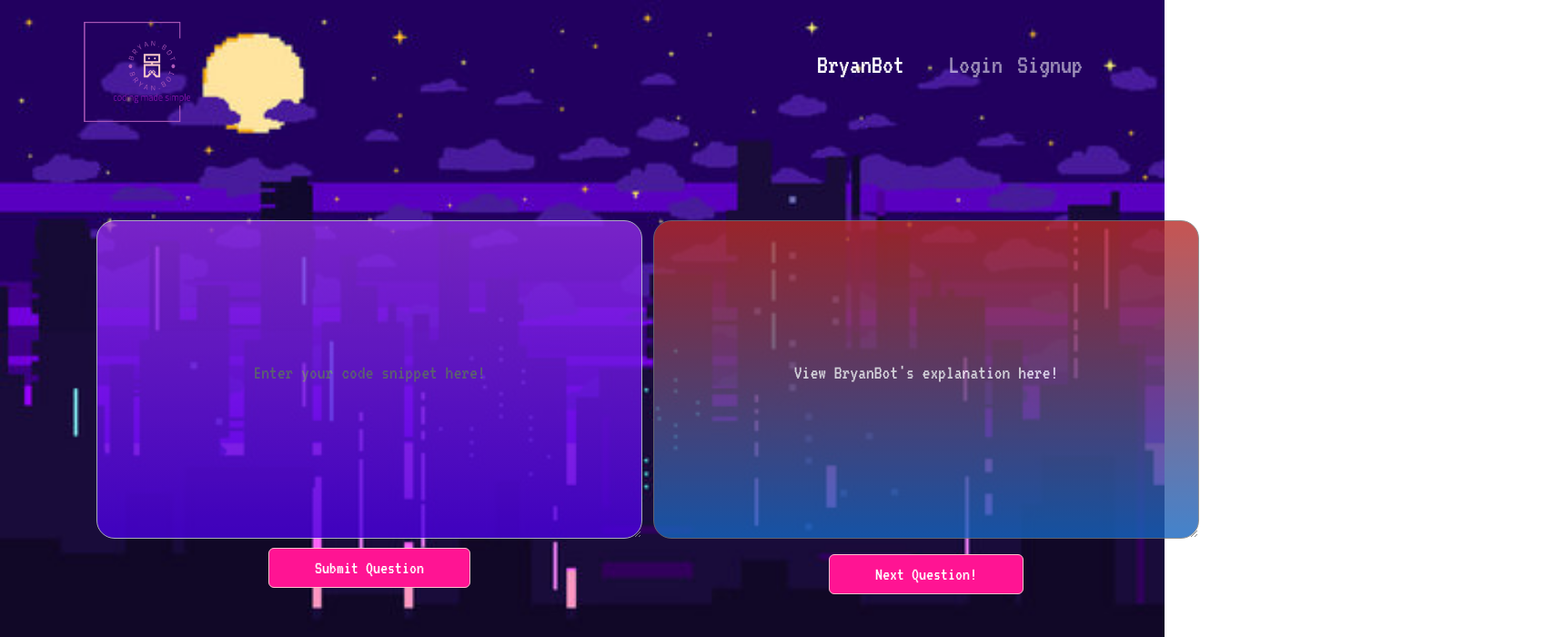
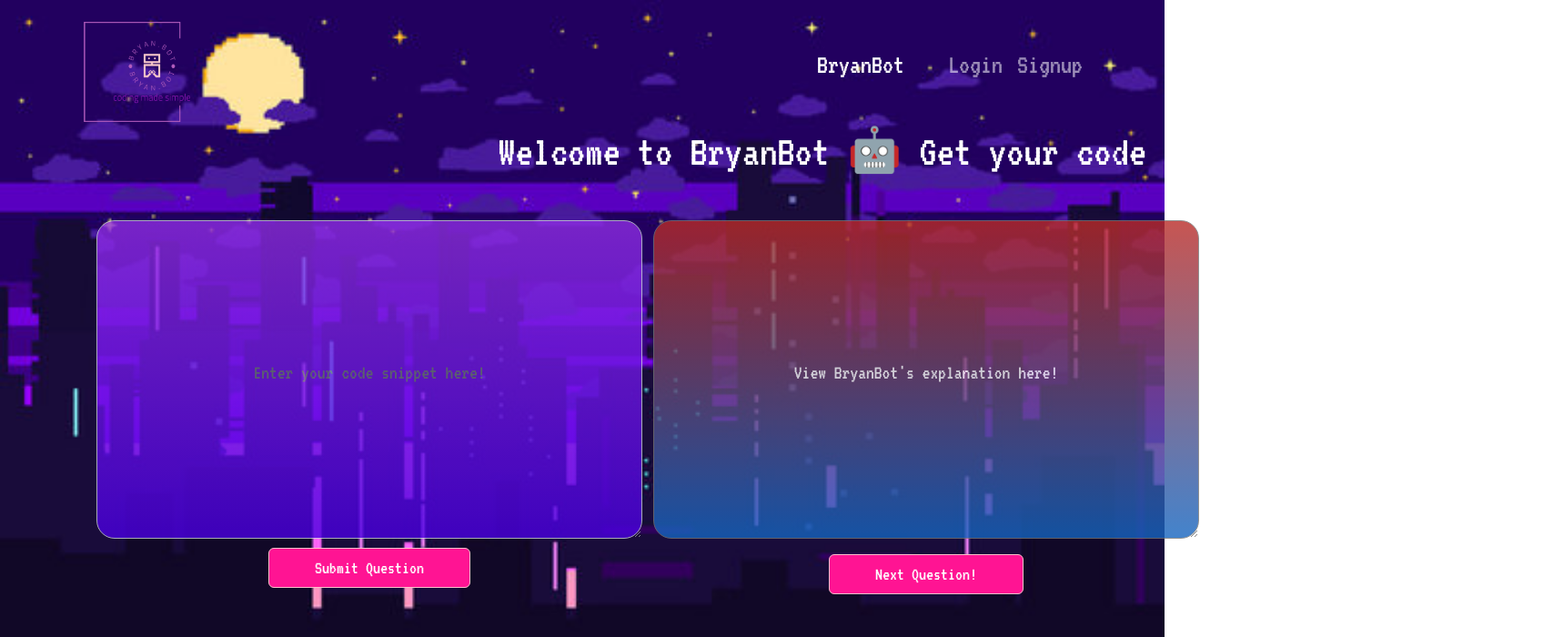
Before and after one commit to amaryahwolf/c.a.i.t.s, a React (Create React App) app in the folder client/: page / in a window 1280 px wide. Shown: the top 700 px of the page at 91% size, 1707 px wide, since content can reach past the window. Built offline with nearby package versions, Linux system fonts and the light colour scheme; no server answers.

Commit message:
scrolling marquee

```diff
--- a/client/src/App.css
+++ b/client/src/App.css
@@ -1,8 +1,62 @@
 /* HOME */
 ::placeholder {
-    color: white;
-    opacity: 1;
-    font-size: 22px;
-    font-family: 'VT323', monospace;
-    /* font-weight: bolder; */
-};
+  color: white;
+  opacity: 1;
+  font-size: 22px;
+  font-family: "VT323", monospace;
+  /* font-weight: bolder; */
+}
+
+.example5,{
+  height: 50px;
+  overflow: hidden;
+  position: relative;
+}
+.example5 h3 {
+  position: absolute;
+  width: 100%;
+  height: 100%;
+  margin: 0;
+  line-height: 50px;
+  text-align: left;
+  font-size: 3em;
+  line-height: 50px;
+  text-align: center;
+  /* Starting position */
+  -moz-transform: translateX(100%);
+  -webkit-transform: translateX(100%);
+  transform: translateX(100%);
+  /* Apply animation to this element */
+  -moz-animation: example1 15s linear infinite;
+  -webkit-animation: example1 15s linear infinite;
+  animation: example1 15s linear infinite;
+}
+/* Move it (define the animation) */
+@-moz-keyframes example1 {
+  0% {
+    -moz-transform: translateX(100%);
+  }
+  100% {
+    -moz-transform: translateX(-100%);
+  }
+}
+@-webkit-keyframes example1 {
+  0% {
+    -webkit-transform: translateX(100%);
+  }
+  100% {
+    -webkit-transform: translateX(-100%);
+  }
+}
+@keyframes example1 {
+  0% {
+    -moz-transform: translateX(100%); /* Firefox bug fix */
+    -webkit-transform: translateX(100%); /* Firefox bug fix */
+    transform: translateX(100%);
+  }
+  100% {
+    -moz-transform: translateX(-100%); /* Firefox bug fix */
+    -webkit-transform: translateX(-100%); /* Firefox bug fix */
+    transform: translateX(-100%);
+  }
+}
--- a/client/src/pages/Home.js
+++ b/client/src/pages/Home.js
@@ -1,12 +1,12 @@
 import React, { useState, useEffect } from "react";
 import { Container, Form, Button, Alert } from "react-bootstrap";
-import { motion } from 'framer-motion';
+import { motion } from "framer-motion";
 // import { FontAwesomeIcon } from '@fortawesome/react-fontawesome'
 // import { solid, regular, brands, icon } from '@fortawesome/fontawesome-svg-core/import.macro'
 
-import { useQuery, useMutation } from '@apollo/client';
-import { QUERY_ME } from '../utils/queries';
-import { ADD_EXPLANATION } from '../utils/mutations';
+import { useQuery, useMutation } from "@apollo/client";
+import { QUERY_ME } from "../utils/queries";
+import { ADD_EXPLANATION } from "../utils/mutations";
 
 // import Auth from '../utils/auth';
 
@@ -50,20 +50,20 @@
     marginRight: "auto",
   },
   submit: {
-    opacity: '1',
-    backgroundColor: 'deeppink',
-    borderColor: 'pink',
-    borderWidth: '1px',
-    marginLeft: 'auto',
-    marginRight: 'auto',
-    marginTop: '10px',
-    display: 'block',
-    paddingLeft: '50px',
-    paddingRight: '50px',
-    fontSize: '20px',
+    opacity: "1",
+    backgroundColor: "deeppink",
+    borderColor: "pink",
+    borderWidth: "1px",
+    marginLeft: "auto",
+    marginRight: "auto",
+    marginTop: "10px",
+    display: "block",
+    paddingLeft: "50px",
+    paddingRight: "50px",
+    fontSize: "20px",
   },
   spinnerContainer: {
-    position: "relative"
+    position: "relative",
   },
   motion: {
     position: "absolute",
@@ -71,37 +71,40 @@
     height: "100%",
     display: "flex",
     alignItems: "center",
-    justifyContent: "center"
-  }
+    justifyContent: "center",
+  },
+  marquee: {
+    color: "white",
+    display: "flex",
+  },
 };
 
 const Home = () => {
-
-  const [userQuestion, setUserQuestion] = useState('');
+  const [userQuestion, setUserQuestion] = useState("");
   const [isLoading, setIsLoading] = useState(false);
-  const [aiResponse, setAiResponse] = useState('');
+  const [aiResponse, setAiResponse] = useState("");
   const [alert, setAlert] = useState(false);
 
   // Create addExplanation variable to use mutation
-  const [addExplanation, { error }] = useMutation(ADD_EXPLANATION)
+  const [addExplanation, { error }] = useMutation(ADD_EXPLANATION);
   const { loading, data } = useQuery(QUERY_ME);
 
   const userData = data?.me || null;
-  console.log(userData)
+  console.log(userData);
 
   useEffect(() => {
-    console.log(aiResponse)
-  }, [aiResponse])
+    console.log(aiResponse);
+  }, [aiResponse]);
 
   // Method to send user question to AI and return response
   const handleFormSubmit = async (event) => {
     event.preventDefault();
 
-    if(!userData) {
+    if (!userData) {
       setAlert(true);
     }
 
-    setIsLoading(true)
+    setIsLoading(true);
 
     if (!userQuestion) {
       return false;
@@ -111,12 +114,12 @@
       const { data } = await addExplanation({
         variables: {
           question: userQuestion,
-          response: aiResponse
+          response: aiResponse,
         },
       });
-      console.log(data)
-      setAiResponse(data.addExplanation.response)
-      setIsLoading(false)
+      console.log(data);
+      setAiResponse(data.addExplanation.response);
+      setIsLoading(false);
     } catch (error) {
       console.error(error);
     }
@@ -125,9 +128,9 @@
   // Method to clear forms so user can enter next code snippet
   const clearForms = async (event) => {
     event.preventDefault();
-    setAiResponse('');
-    setUserQuestion('');
-  }
+    setAiResponse("");
+    setUserQuestion("");
+  };
 
   // Method to copy AI's response to clipboard
   const handleCopy = async (event) => {
@@ -136,10 +139,13 @@
     copyText.select();
     copyText.setSelectionRange(0, 99999);
     navigator.clipboard.writeText(copyText.value);
-  }
+  };
 
   return (
     <>
+      <div class="example5" style={styles.marquee}>
+        <h3>Welcome to BryanBot 🤖 Get your code translated here! </h3>
+      </div>
       <Container style={styles.containerStyle}>
         <Container fluid>
           <Form onSubmit={handleFormSubmit}>
@@ -152,14 +158,25 @@
               placeholder="Enter your code snippet here!"
               style={styles.question}
             />
-            <Button type="submit" variant="success" style={styles.submit} onClick={() => setAlert()}>
+            <Button
+              type="submit"
+              variant="success"
+              style={styles.submit}
+              onClick={() => setAlert()}
+            >
               Submit Question
             </Button>
             {alert && (
-             <Alert variant="primary" onClose={() => setAlert(false)} dismissible>
+              <Alert
+                variant="primary"
+                onClose={() => setAlert(false)}
+                dismissible
+              >
                 <Alert.Heading>Oops!</Alert.Heading>
                 <p>
-               Please <a href="./login">login</a> or <a href="./signup">signup</a> to begin your journey with BryanBot!
+                  Please <a href="./login">login</a> or{" "}
+                  <a href="./signup">signup</a> to begin your journey with
+                  BryanBot!
                 </p>
               </Alert>
             )}
@@ -168,7 +185,12 @@
 
         <div style={styles.spinnerContainer}>
           {isLoading && (
-              <motion.div initial={{ opacity: 1 }} exit={{ opacity: 1 }} animate={{ opacity: 1 }} style={styles.motion}>
+            <motion.div
+              initial={{ opacity: 1 }}
+              exit={{ opacity: 1 }}
+              animate={{ opacity: 1 }}
+              style={styles.motion}
+            >
               <div className="spinner-border text-light" role="status">
                 {/* TODO: replace with spinning BryanBot icon */}
                 <span className="visually-hidden">Loading...</span>
@@ -181,11 +203,17 @@
             value={aiResponse}
             placeholder="View BryanBot's explanation here!"
             style={styles.explanation}
-              as="textarea">
+            as="textarea"
+          >
             {/* <FontAwesomeIcon icon="fa-regular fa-copy" onClick={handleCopy}/> */}
           </Container>
 
-            <Button type="submit" variant="success" style={styles.submit} onClick={clearForms}>
+          <Button
+            type="submit"
+            variant="success"
+            style={styles.submit}
+            onClick={clearForms}
+          >
             Next Question!
           </Button>
         </div>
```
Lines whose indentation alone changed are shown as unchanged.
